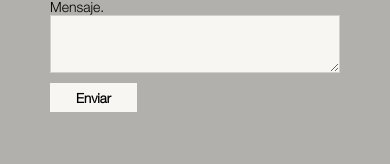
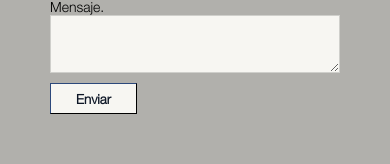
Before and after one commit to MorisLuis/luce, a Next.js app: page /contact in a window 390 px wide. Shown: the part 294-458 px from the top of the page. Built offline with nearby package versions, Linux system fonts and the light colour scheme.

Commit message:
F / button color  in mobil

```diff
--- a/app/contact/ContactScreen.tsx
+++ b/app/contact/ContactScreen.tsx
@@ -109,9 +109,7 @@ export function ContactScreen({ center, secondaryDesign, productId }: ContactScr
                         title='Enviar'
                         onClick={handleButtonClick}
                         secondaryDesign={true}
-                        extraStyles={{
-                            width: "30%",
-                        }}
+                        extraStyles={{ width: "30%",}}
                     />
                 </form>
                 <div className={styles.ContactFooter}>
--- a/styles/buttons.scss
+++ b/styles/buttons.scss
@@ -3,13 +3,12 @@
     padding: $padding-horizontal / 1.5;
     text-transform: capitalize;
     font-weight: bold;
-    //background-color: $color-primary;
+    background-color: $color-primary;
     display: flex;
     justify-content: center;
     gap: $padding-horizontal;
-    background-color: transparent;
-    border-color: black;
-    color: black;
+    border-color: $color-border;
+    color: $text-color;
 
     &:hover {
         background-color: $color-tertiary;
@@ -20,7 +19,7 @@
 }
 
 .button_secondary {
-    border-width: 0px;
+    border-width: 1px;
     padding: $padding-horizontal / 1.5;
     text-transform: capitalize;
     font-weight: bold;
@@ -28,6 +27,8 @@
     display: flex;
     justify-content: center;
     gap: $padding-horizontal;
+    border-color: $color-border;
+    color: $text-color;
 
     &:hover {
         background-color: $color-tertiary;
```
